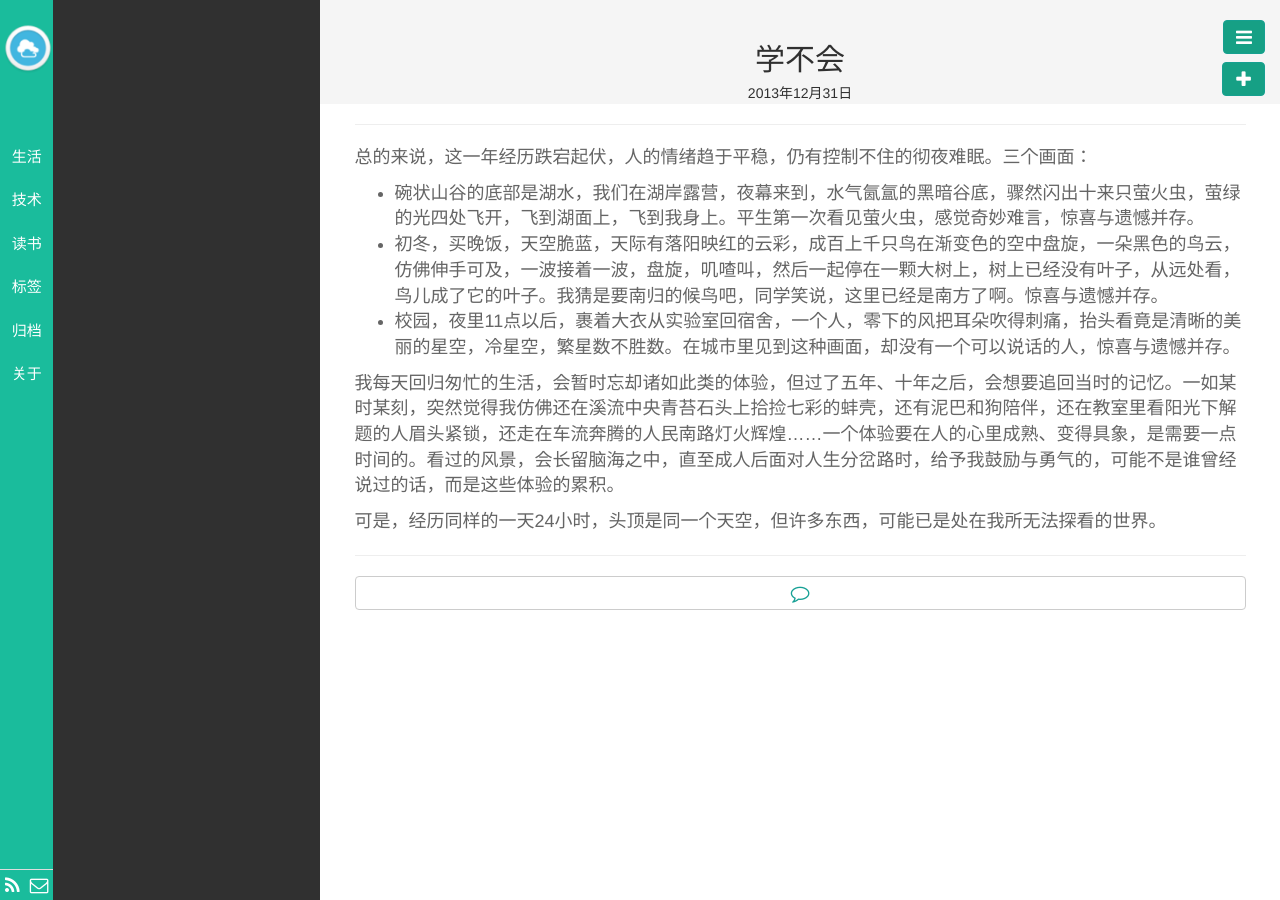
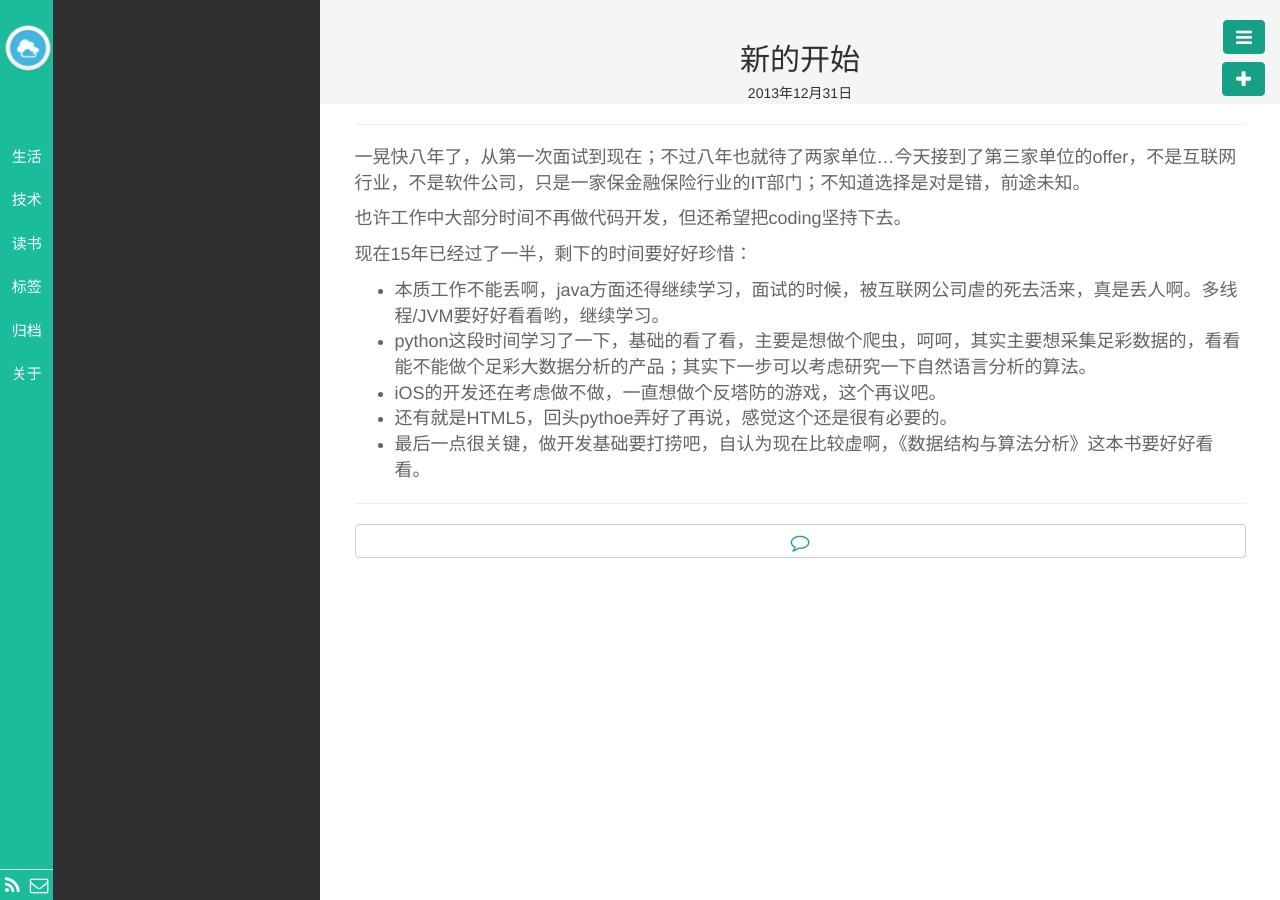
Before and after one commit to liuweigg/liuweigg.github.io, a Jekyll site: the page built from _posts/生活/2013-12-31-Can-not.md, in a window 1280 px wide. Built offline with Jekyll 4.4.1, drawn with Linux system fonts in a browser that asks for light colours; nearby versions of some CDN libraries; library files that are not in the unit come from our copies; Markdown is read by kramdown in place of the engine named in the settings; comment, search, counter and statistics services are not loaded.

```diff
--- a/_posts/生活/2013-12-31-Can-not.md
+++ b/_posts/生活/2013-12-31-Can-not.md
@@ -1,17 +1,20 @@
 ---
 layout: post
-title: 学不会
+title: 新的开始
 category: 生活
-tags: 年终总结
+tags: 总结
 keywords:
 description:
 ---
-总的来说，这一年经历跌宕起伏，人的情绪趋于平稳，仍有控制不住的彻夜难眠。三个画面：
 
-- 碗状山谷的底部是湖水，我们在湖岸露营，夜幕来到，水气氤氲的黑暗谷底，骤然闪出十来只萤火虫，萤绿的光四处飞开，飞到湖面上，飞到我身上。平生第一次看见萤火虫，感觉奇妙难言，惊喜与遗憾并存。
-- 初冬，买晚饭，天空脆蓝，天际有落阳映红的云彩，成百上千只鸟在渐变色的空中盘旋，一朵黑色的鸟云，仿佛伸手可及，一波接着一波，盘旋，叽喳叫，然后一起停在一颗大树上，树上已经没有叶子，从远处看，鸟儿成了它的叶子。我猜是要南归的候鸟吧，同学笑说，这里已经是南方了啊。惊喜与遗憾并存。
-- 校园，夜里11点以后，裹着大衣从实验室回宿舍，一个人，零下的风把耳朵吹得刺痛，抬头看竟是清晰的美丽的星空，冷星空，繁星数不胜数。在城市里见到这种画面，却没有一个可以说话的人，惊喜与遗憾并存。
+一晃快八年了，从第一次面试到现在；不过八年也就待了两家单位...今天接到了第三家单位的offer，不是互联网行业，不是软件公司，只是一家保金融保险行业的IT部门；不知道选择是对是错，前途未知。
 
-我每天回归匆忙的生活，会暂时忘却诸如此类的体验，但过了五年、十年之后，会想要追回当时的记忆。一如某时某刻，突然觉得我仿佛还在溪流中央青苔石头上拾捡七彩的蚌壳，还有泥巴和狗陪伴，还在教室里看阳光下解题的人眉头紧锁，还走在车流奔腾的人民南路灯火辉煌……一个体验要在人的心里成熟、变得具象，是需要一点时间的。看过的风景，会长留脑海之中，直至成人后面对人生分岔路时，给予我鼓励与勇气的，可能不是谁曾经说过的话，而是这些体验的累积。
+也许工作中大部分时间不再做代码开发，但还希望把coding坚持下去。
 
-可是，经历同样的一天24小时，头顶是同一个天空，但许多东西，可能已是处在我所无法探看的世界。
+现在15年已经过了一半，剩下的时间要好好珍惜：
+
+- 本质工作不能丢啊，java方面还得继续学习，面试的时候，被互联网公司虐的死去活来，真是丢人啊。多线程/JVM要好好看看哟，继续学习。
+- python这段时间学习了一下，基础的看了看，主要是想做个爬虫，呵呵，其实主要想采集足彩数据的，看看能不能做个足彩大数据分析的产品；其实下一步可以考虑研究一下自然语言分析的算法。
+- iOS的开发还在考虑做不做，一直想做个反塔防的游戏，这个再议吧。
+- 还有就是HTML5，回头pythoe弄好了再说，感觉这个还是很有必要的。
+- 最后一点很关键，做开发基础要打捞吧，自认为现在比较虚啊，《数据结构与算法分析》这本书要好好看看。
```
